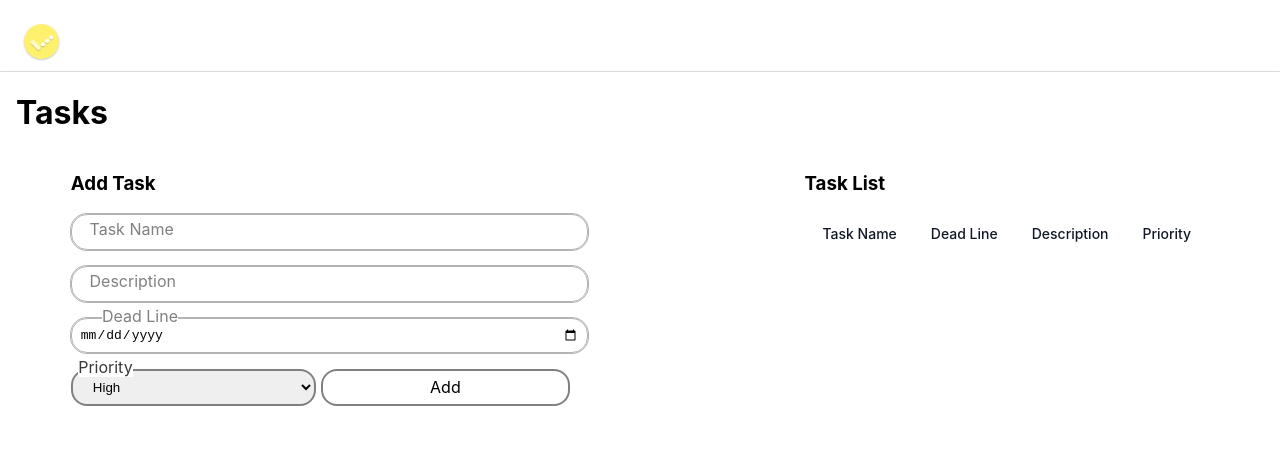
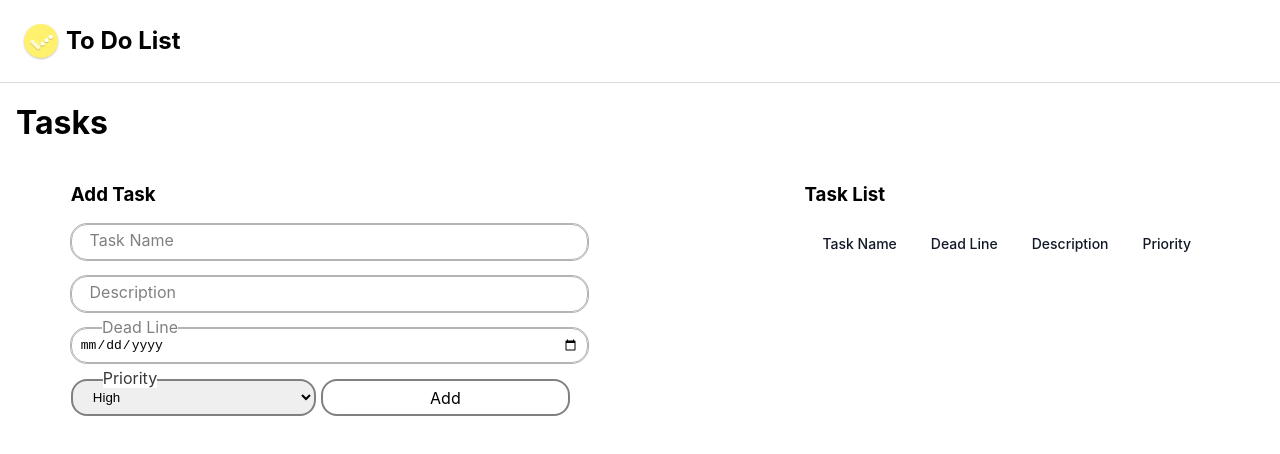
Before and after one commit to Arjunr7019/to-do-list, a React (Create React App) app: page / in a window 1280 px wide. Shown: the top 454 px of the page. Built offline with nearby package versions, Linux system fonts and the light colour scheme.

Commit message:
some code fix and improve the code

```diff
--- a/src/App.css
+++ b/src/App.css
@@ -63,7 +63,7 @@
 }
 #dropdown{
   position: absolute;
-  left: 3%;
+  left: 13%;
   top: -31%;
   background-color: white;
   color: #383838;
--- a/src/Components/NavBar.jsx
+++ b/src/Components/NavBar.jsx
@@ -4,8 +4,9 @@ import logo from '../Images/logo.png'
 
 export default function NavBar() {
     return (
-        <div className='navBar'>
-            <img style={{ width: "4%", marginTop: "1rem", marginLeft: "1rem" }} src={logo} alt="logo" />
+        <div className='navBar' style={{display:"flex",flexDirection:"row",alignItems:"center",padding:"1rem"}}>
+            <img style={{ width: "4%" }} src={logo} alt="logo" />
+            <h2 style={{margin:"0"}}>To Do List</h2>
         </div>
     )
 }
```
